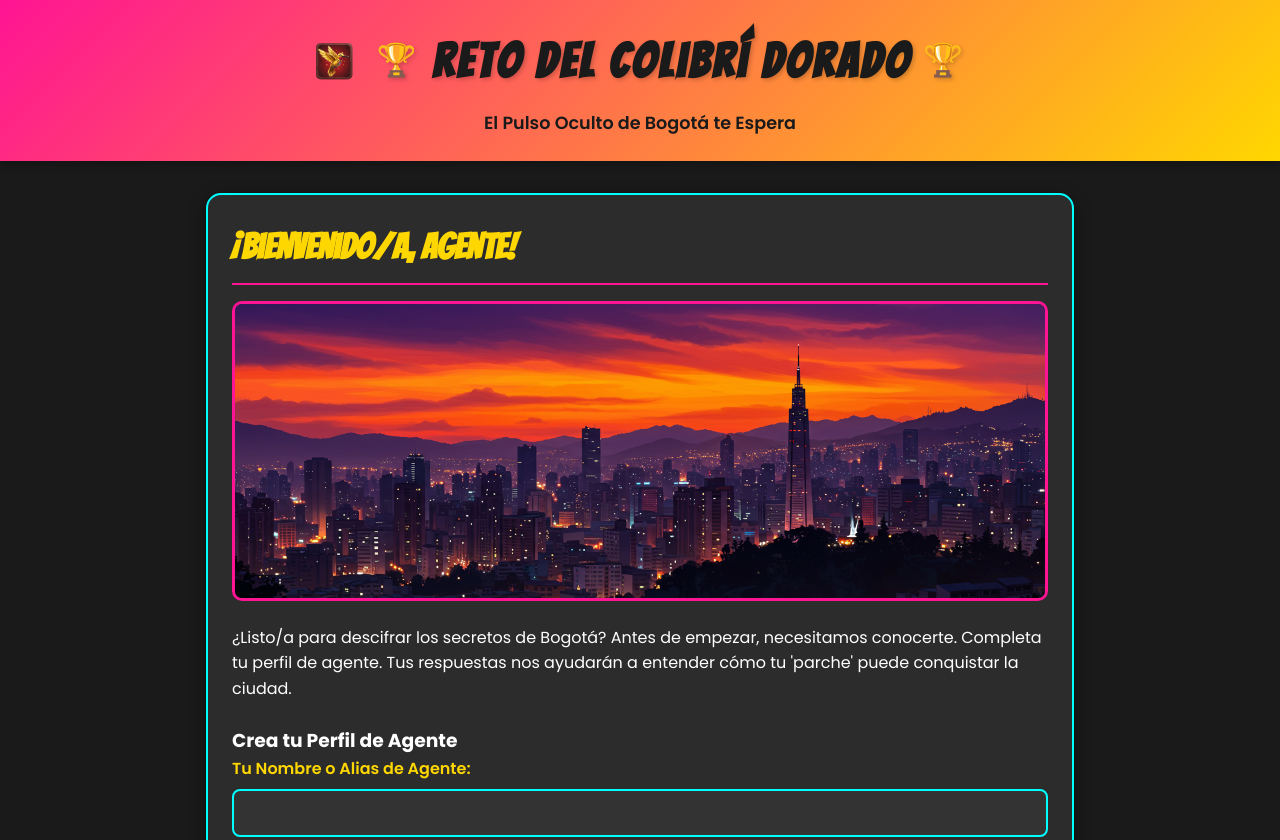
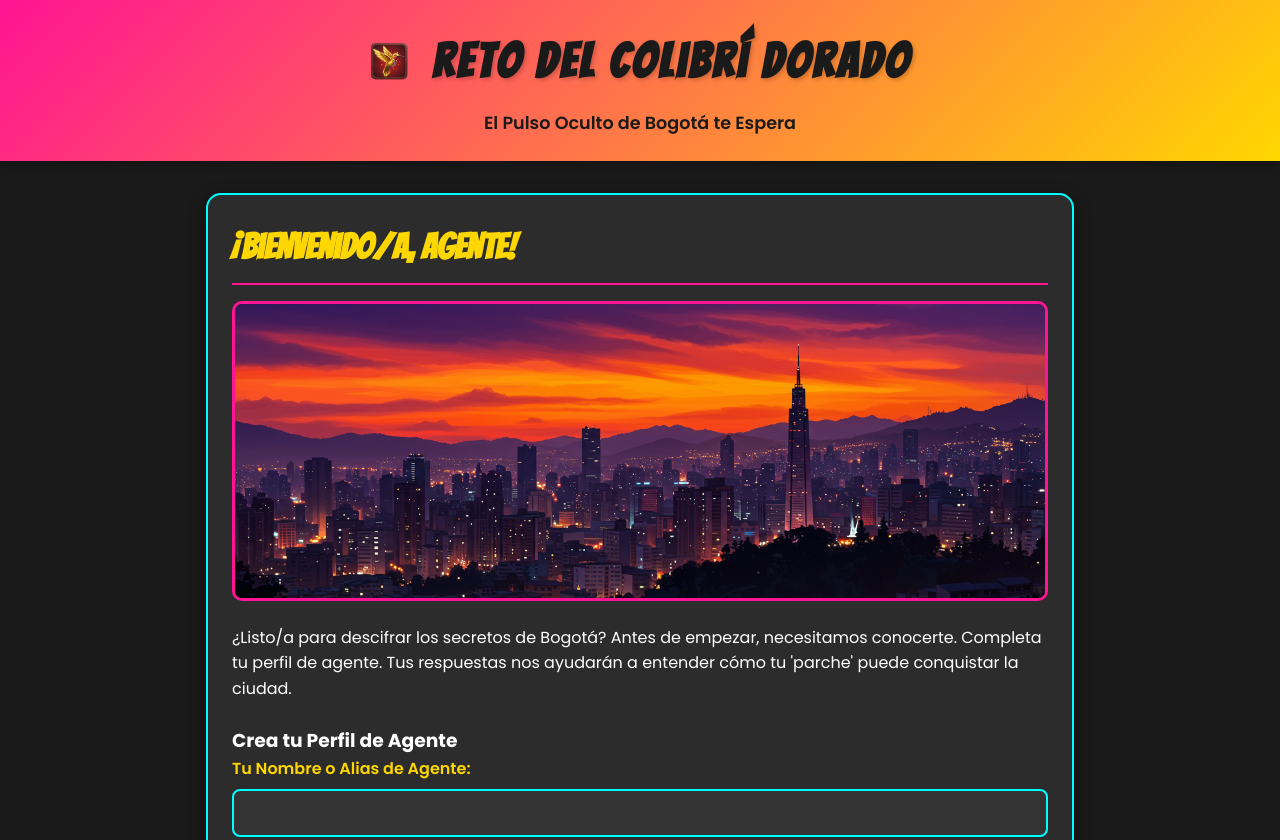
Before and after one commit to colibriDoradoBTA/elColibriDorado.github.io, a plain HTML site: page index.html in a window 1280 px wide. Shown: the top 840 px of the page. Drawn offline with Linux system fonts and the light colour scheme.

Commit message:
Update index.html
Eliminar copas

```diff
--- a/index.html
+++ b/index.html
@@ -16,7 +16,7 @@
     <header>
         <h1>
             <img src="images/colibri-dorado-icon.png" alt="Colibrí Dorado Icon" class="header-logo-icon"> <!-- Añade esta imagen -->
-            <span class="header-icon">🏆</span> Reto del Colibrí Dorado <span class="header-icon">🏆</span>
+            <span class="header-icon"></span> Reto del Colibrí Dorado <span class="header-icon"></span>
         </h1>
         <p class="subtitle">El Pulso Oculto de Bogotá te Espera</p>
     </header>
```
